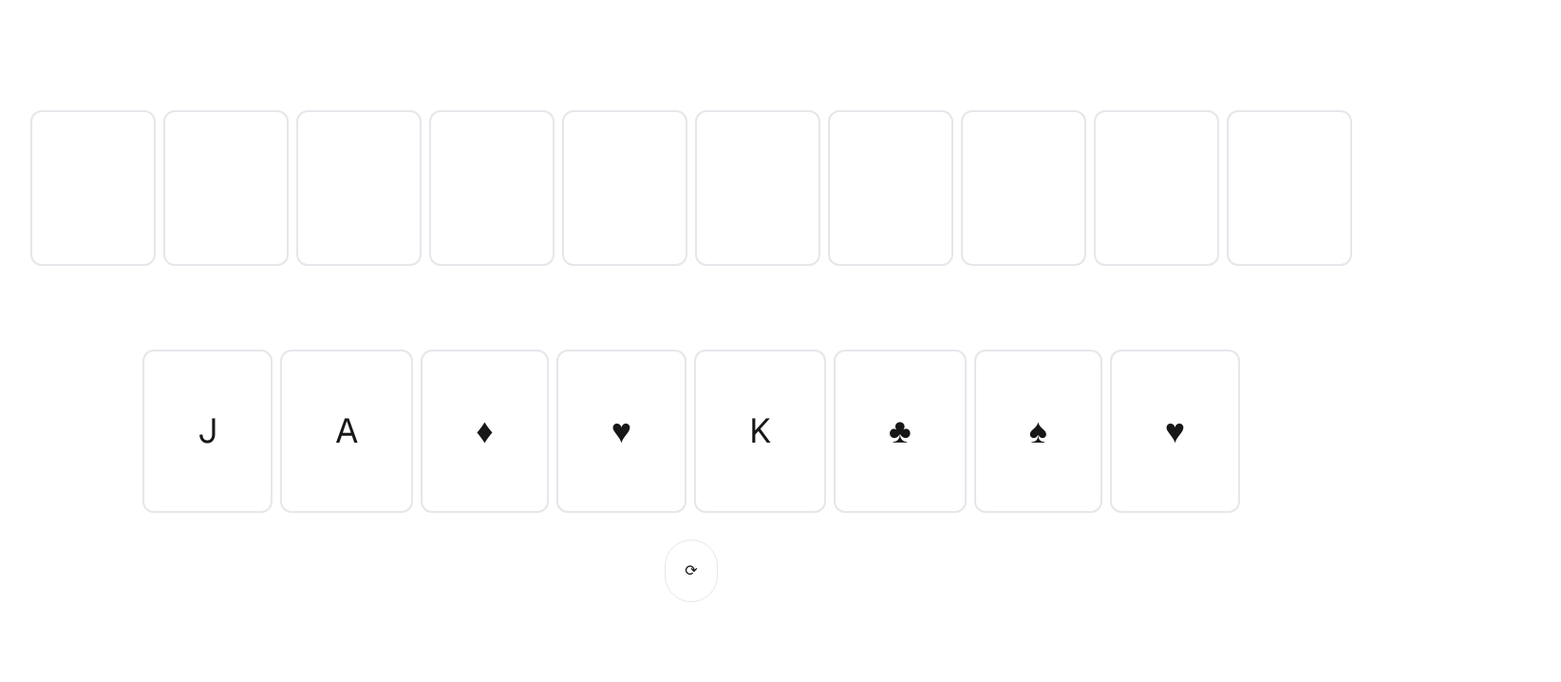
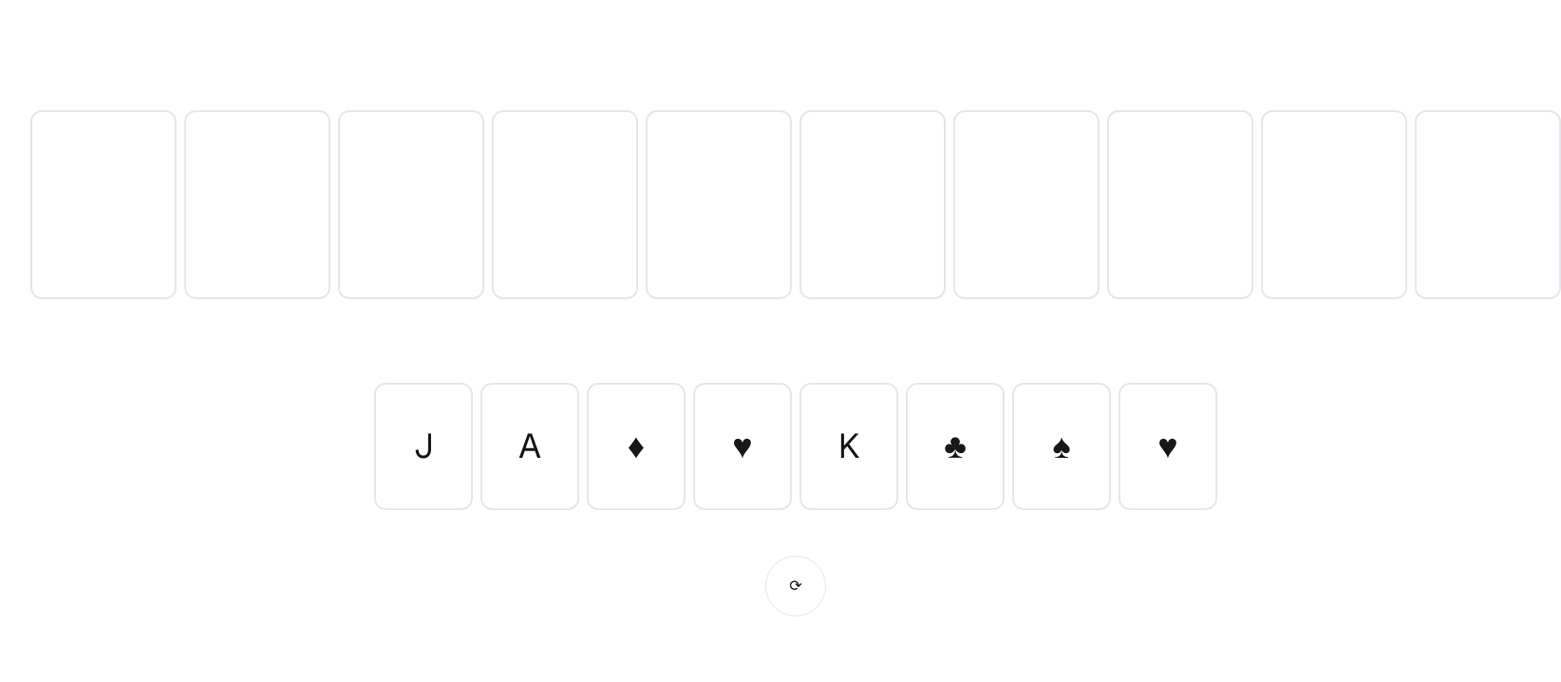
Before and after one commit to PagP332/CardGame, a Next.js app in the folder card-game/: page / in a window 1280 px wide. Shown: the top 718 px of the page at 95% size, 1644 px wide, since content can reach past the window. Built offline with nearby package versions, Linux system fonts and the light colour scheme.

Commit message:
Some animations

```diff
--- a/card-game/src/app/page.js
+++ b/card-game/src/app/page.js
@@ -12,11 +12,17 @@ const handDeck_size = 8
 function Slot({ text, size = "normal", color = colors.Empty }) {
   const slotSize = size === "small" ? "px-14 py-16" : "px-16 py-20"
   const textSize = size === "small" ? "text-4xl" : "text-6xl"
+  const contentSize =
+    size === "small" ? "w-[100px] h-[130px]" : "w-[150px] h-[195px]"
   return (
     <button
-      className={`flex justify-center items-center rounded-xl border-2 ${color} ${slotSize}`}
+      className={`flex justify-center items-center rounded-xl border-2 ${color} transition-all duration-200 ease-in-out hover:scale-105 hover:mx-2`}
     >
-      <p className={`${textSize}`}>{text}</p>
+      <p
+        className={`${textSize} ${contentSize} flex items-center justify-center`}
+      >
+        {text}
+      </p>
     </button>
   )
 }
@@ -49,7 +55,7 @@ export default function Home() {
           />
         </div>
         <button
-          className="flex flex-row justify-center items-center border rounded-full p-5 m-5"
+          className="flex flex-row justify-center items-center border rounded-full m-10 size-16"
           onClick={refreshHand}
         >
           <p>⟳</p>
--- a/card-game/src/utils/colors.js
+++ b/card-game/src/utils/colors.js
@@ -2,8 +2,8 @@ export const Empty = "border-gray-500/50"
 export const Tier1 = "border-gray-500"
 export const Tier2 = "border-green-500"
 export const Tier3 = "border-sky-500"
-export const Tier4 = "border-violet-500"
-export const Tier5 = "border-amber-500"
+export const Tier4 = "border-violet-500 drop-shadow-[0_0_0.9rem_#8b5cf6]"
+export const Tier5 = "border-amber-500 drop-shadow-[0_0_0.9rem_#f59e0b]"
 export const colorList = [Empty, Tier1, Tier2, Tier3, Tier4, Tier5]
 
 export function debug_genRandomColor() {
```
